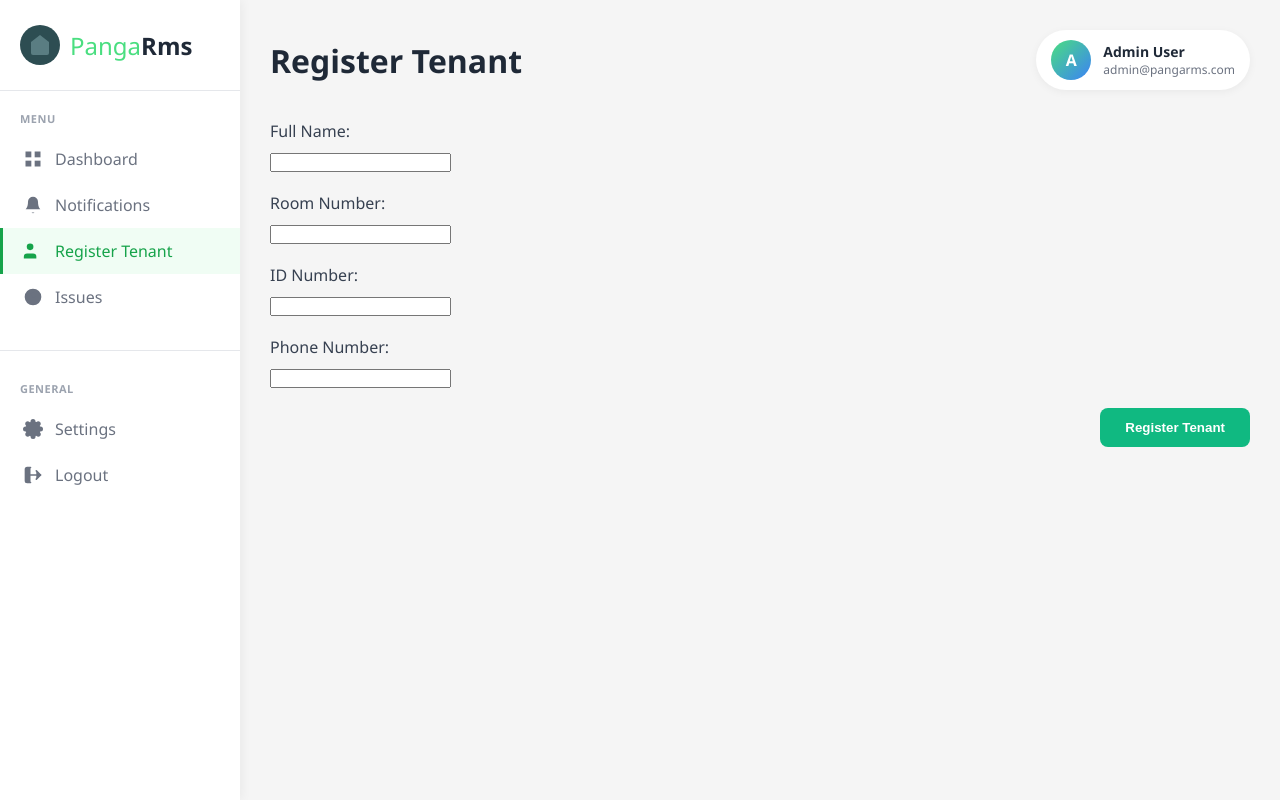
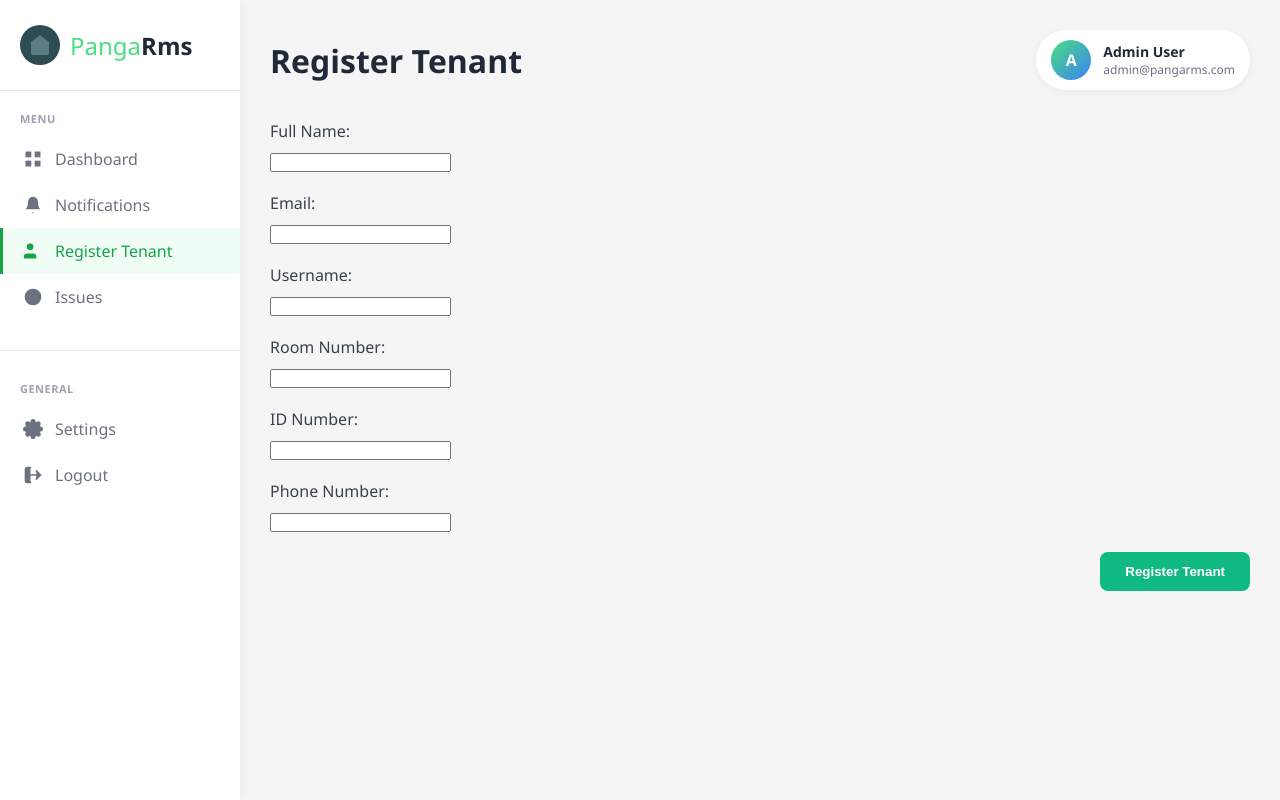
Before and after one commit to gitnold/panga_rms, a PHP site: page /register_tenant.php in a window 1280 px wide. Run offline with PHP 8.4, Linux system fonts and the light colour scheme; a user stored in the database is signed in.

Commit message:
feat: caretaker can register tenants with email and username

```diff
--- a/register_tenant.php
+++ b/register_tenant.php
@@ -22,11 +22,38 @@ if ($_SERVER['REQUEST_METHOD'] === 'POST') {
     $room_number = $_POST['room_number'];
     $id_number = $_POST['id_number'];
     $phone_number = $_POST['phone_number'];
+    $new_email = trim($_POST['email']);
+    $new_username = trim($_POST['username']);
 
-    // For simplicity, we'll generate a random username and password
-    $new_username = strtolower(str_replace(' ', '', $fullname_tenant)) . rand(100, 999);
+    // Default password for new tenants, can be changed later
     $new_password = password_hash('password123', PASSWORD_DEFAULT);
-    $new_email = $new_username . '@pangarms.com';
+
+    // Basic validation
+    if (empty($fullname_tenant) || empty($room_number) || empty($id_number) || empty($phone_number) || empty($new_email) || empty($new_username)) {
+        $error_message = "All fields are required.";
+        $conn->close();
+        return;
+    }
+
+    if (!filter_var($new_email, FILTER_VALIDATE_EMAIL)) {
+        $error_message = "Invalid email format.";
+        $conn->close();
+        return;
+    }
+
+    // Check for uniqueness of email and username
+    $stmt_check = $conn->prepare("SELECT COUNT(*) FROM users WHERE email = ? OR username = ?");
+    $stmt_check->bind_param("ss", $new_email, $new_username);
+    $stmt_check->execute();
+    $stmt_check->bind_result($count);
+    $stmt_check->fetch();
+    $stmt_check->close();
+
+    if ($count > 0) {
+        $error_message = "Email or Username already exists.";
+        $conn->close();
+        return;
+    }
 
     // Begin transaction
     $conn->begin_transaction();
@@ -181,6 +208,16 @@ if ($_SERVER['REQUEST_METHOD'] === 'POST') {
                 </div>
 
                 <div class="form-group">
+                    <label for="email">Email:</label>
+                    <input type="email" id="email" name="email" class="form-input" required>
+                </div>
+
+                <div class="form-group">
+                    <label for="username">Username:</label>
+                    <input type="text" id="username" name="username" class="form-input" required>
+                </div>
+
+                <div class="form-group">
                     <label for="room_number">Room Number:</label>
                     <input type="text" id="room_number" name="room_number" class="form-input" required>
                 </div>
```
